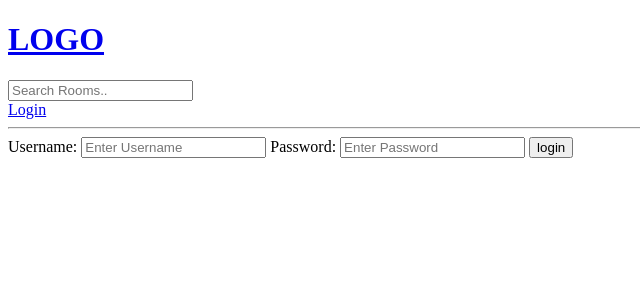
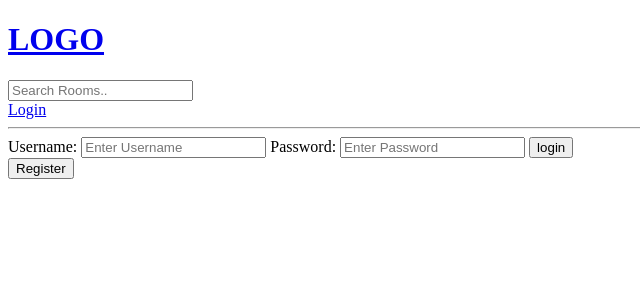
Before and after one commit to aokealy/pokemon, a Django app: page /login/ in a window 1280 px wide. Shown: the top 300 px of the page, without its empty margins (0-640 px from the left). Run offline with Django 4.2, Linux system fonts and the light colour scheme.

Commit message:
login_register.html
add a register button and link path in url

```diff
--- a/main/templates/main/login_register.html
+++ b/main/templates/main/login_register.html
@@ -18,4 +18,13 @@
    </form>
 </div>
 
+<div>
+  <form method="POST" action="">
+    {% csrf_token %}
+
+    <input type="submit" value="Register">
+
+  </form>
+</div>
+
 {% endblock content %}
--- a/main/urls.py
+++ b/main/urls.py
@@ -5,6 +5,7 @@ from . import views
 urlpatterns = [
     path('login/', views.loginPage, name="login"),
     path('logout/', views.logoutUser, name="logout"),
+    path('register/', views.registerPage, name="register"),
 
 
     path('', views.home, name="home"),
--- a/main/views.py
+++ b/main/views.py
@@ -20,6 +20,10 @@ from .forms import RoomForm
 
 
 def loginPage(request):
+    page = 'login'
+
+    if request.user.is_authenticated:
+        return redirect('home')
 
     if request.method == 'POST':
         username = request.POST.get('username')
@@ -38,13 +42,18 @@ def loginPage(request):
         else:
             messages.error(request, 'Username or Pasword does not exist.')
 
-    context = {}
+    context = {'page': page}
     return render(request, 'main/login_register.html', context)
 
 
 def logoutUser(request):
     logout(request)
     return redirect('home')
+
+
+def registerPage(request):
+    page = 'register'
+    return render(request, 'main/login_register.html')
 
 
 def home(request):
```
Also changed, not shown: db.sqlite3.
